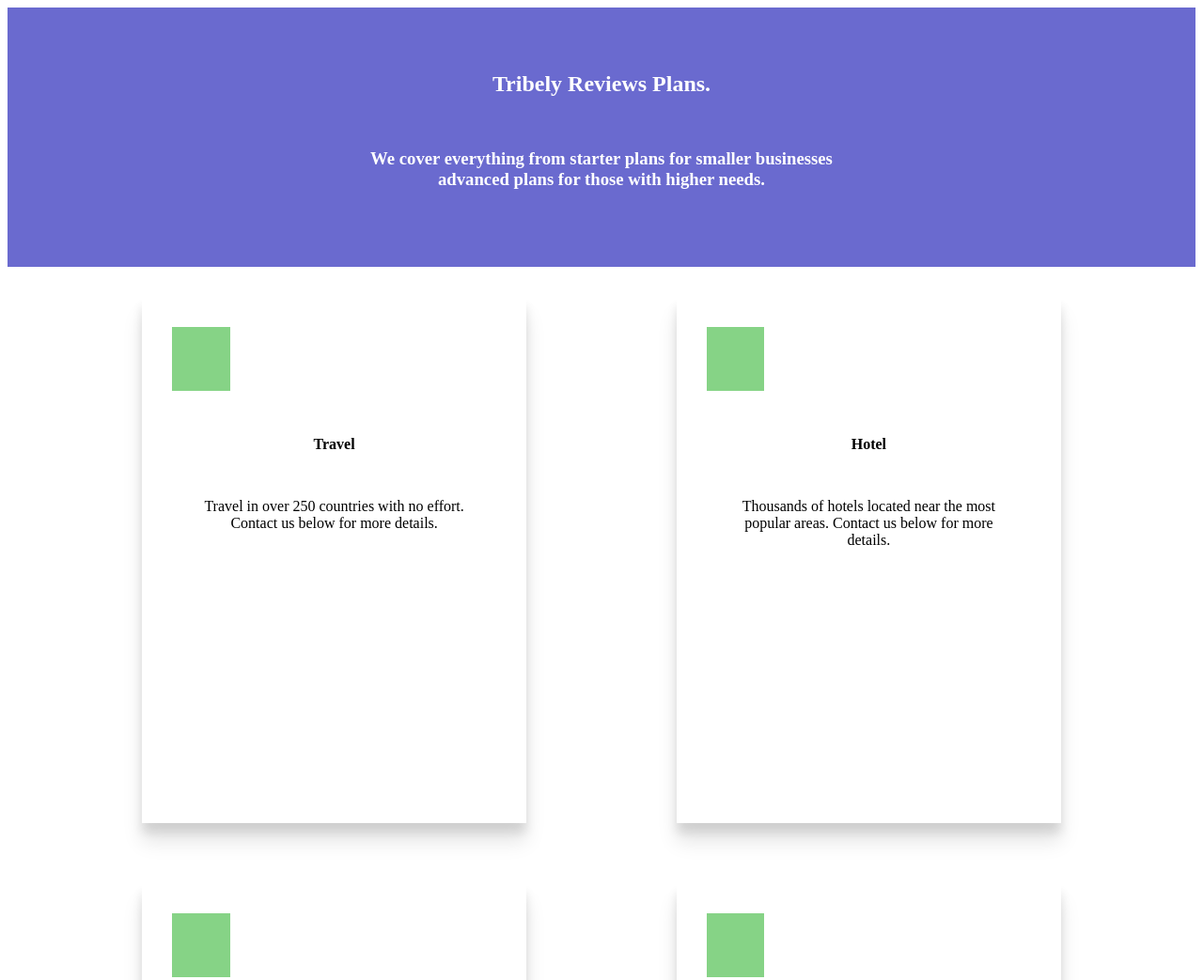
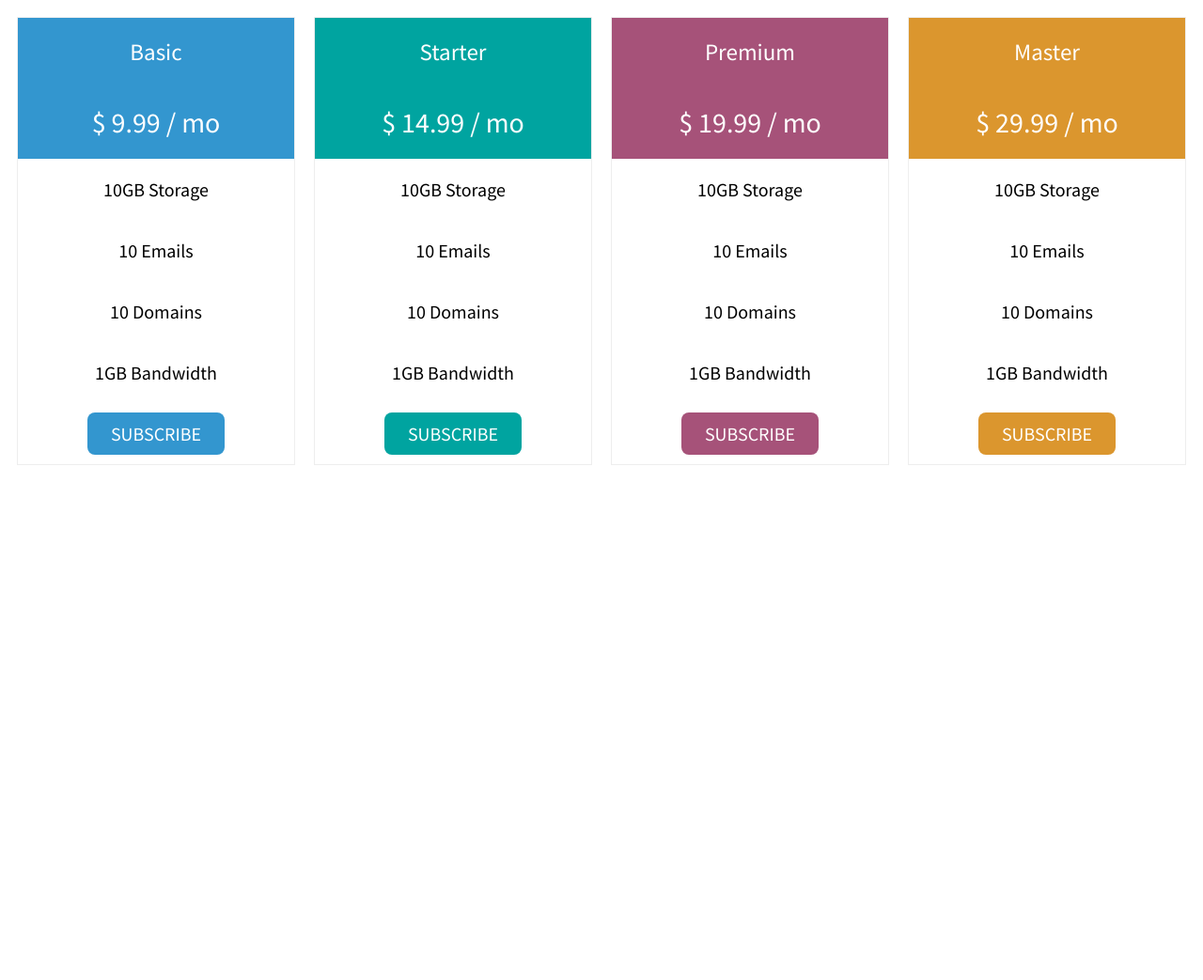
Before and after one commit to alicenormanid/miscellaneous, a plain HTML site: page pricing-cards/index.html in a window 1280 px wide. Shown: the top 1043 px of the page at 94% size. After the commit the page ends 800 px from the top, so only its background shows below. Drawn offline with Linux system fonts and the light colour scheme.

Commit message:
Finished pricing cards
Pricing cards are mobile and mouse responsive, and have aesthetically pleasing styling.

```diff
--- a/pricing-cards/index.html
+++ b/pricing-cards/index.html
@@ -1,53 +1,60 @@
 <!DOCTYPE html>
 <html lang="en">
   <head>
-    <meta charset="UTF-8">
-    <meta name="viewport" content="width=device-width, initial-scale=1.0">
-    <link rel="stylesheet" href="./styles.css">
-    <title>Document</title>
+    <meta charset="UTF-8" />
+    <meta name="viewport" content="width=device-width, initial-scale=1.0" />
+    <link rel="stylesheet" href="./styles.css" />
+    <link href="https://fonts.googleapis.com/css2?family=Source+Sans+Pro&display=swap" rel="stylesheet">
+
+    <title>Tribely Reviews Pricing</title>
   </head>
   <body>
-    <section class="pricing" id="pricing">
-        <header class="cards-head">
-            <h2>Tribely Reviews Plans.</h2>
-            <h3>We cover everything from starter plans for smaller businesses <br/> advanced plans for those with higher needs.</h3>
-        </header>
-
-        <div class="cards">
-            <div class="card">
-                <div class="card-icon">
-                    <img src="./icons/route-solid.svg" alt="">
-                </div>
-                <h4>Travel</h4>
-                <p>Travel in over 250 countries with no effort. Contact us below for more details. </p>
+    <div class="columns">
+      <ul class="card" id="card1">
+        <li class="card-header">Basic</li>
+        <li class="price">$ 9.99 / mo</li>
+        <li>10GB Storage</li>
+        <li>10 Emails</li>
+        <li>10 Domains</li>
+        <li>1GB Bandwidth</li>
+        <li class="grey"><a href="#" class="button">SUBSCRIBE</a></li>
+      </ul>
     </div>
 
-            <div class="card">
-                <div class="card-icon">
-                    <img src="./icons/bed-solid.svg" alt="">
-                </div>
-                <h4>Hotel</h4>
-                <p>Thousands of hotels located near the most popular areas. Contact us below for more details.</p>
+    <div class="columns">
+        <ul class="card" id="card2">
+          <li class="card-header">Starter</li>
+          <li class="price">$ 14.99 / mo</li>
+          <li>10GB Storage</li>
+          <li>10 Emails</li>
+          <li>10 Domains</li>
+          <li>1GB Bandwidth</li>
+          <li class="grey"><a href="#" class="button">SUBSCRIBE</a></li>
+        </ul>
       </div>
 
-            <div class="card">
-                <div class="card-icon">
-                    <img src="./icons/plane-departure-solid.svg" alt="">
-                </div>
-                <h4>Fly</h4>
-                <p>Your flight is <i>included</i> in every purchased trip -- it's on us. Contact us below for more details on this amazing deal. </p>
+      <div class="columns">
+        <ul class="card" id="card3">
+          <li class="card-header">Premium</li>
+          <li class="price">$ 19.99 / mo</li>
+          <li>10GB Storage</li>
+          <li>10 Emails</li>
+          <li>10 Domains</li>
+          <li>1GB Bandwidth</li>
+          <li class="grey"><a href="#" class="button">SUBSCRIBE</a></li>
+        </ul>
       </div>
 
-            <div class="card">
-                <div class="card-icon">
-                    <img src="./icons/route-solid.svg" alt="">
+      <div class="columns">
+        <ul class="card" id="card4">
+          <li class="card-header">Master</li>
+          <li class="price">$ 29.99 / mo</li>
+          <li>10GB Storage</li>
+          <li>10 Emails</li>
+          <li>10 Domains</li>
+          <li>1GB Bandwidth</li>
+          <li><a href="#" class="button">SUBSCRIBE</a></li>
+        </ul>
       </div>
-                <h4>Travel</h4>
-                <p>Travel in over 250 countries with no effort. Contact us below for more details. </p>
-            </div>
-
-        </div>
-
-    </section>
   </body>
 </html>
--- /dev/null
+++ b/pricing-cards/styles.scss
@@ -0,0 +1,99 @@
+* {
+  box-sizing: border-box;
+}
+
+html {
+  font-size: 62.5%;
+}
+
+body {
+    font-family: 'Source Sans Pro', sans-serif;
+}
+
+/* Creates four columns of equal widths */
+.columns {
+  float: left;
+  width: 25%;
+  padding: 1rem;
+}
+
+/*Plan benefits list styling */
+.card {
+  list-style-type: none;
+  border: 1px solid #eee;
+  margin: 0;
+  padding: 0;
+  transition: 0.3s;
+
+  &:hover {
+    box-shadow: 0px 8px 12px 0px rgba(0, 0, 0, 0.3);
+  }
+
+  .card-header {
+    background-color: #6cb383;
+    color: white;
+    font-size: 2.5rem;
+  }
+
+  li {
+    padding: 2rem;
+    text-align: center;
+    font-size: 2rem;
+  }
+
+  .price {
+    color: white;
+    font-size: 3rem;
+  }
+  .button {
+    background-color: #6cb383;
+    border: none;
+    color: white;
+    padding: 1rem 2.5rem;
+    text-align: center;
+    text-decoration: none;
+    font-size: 2rem;
+    border-radius: 0.8rem;
+  }
+}
+
+/*Different colring for the different cards*/
+
+#card1 {
+  .card-header,
+  .price,
+  .button {
+    background-color: #3396cf;
+  }
+}
+
+#card2 {
+  .card-header,
+  .price,
+  .button {
+    background-color: #00a4a0;
+  }
+}
+
+#card3 {
+  .card-header,
+  .price,
+  .button {
+    background-color: #a65279;
+  }
+}
+
+#card4 {
+  .card-header,
+  .price,
+  .button {
+    background-color: #db962e;
+  }
+}
+
+/*Mobile responsiveness: makes columns take up whole screen*/
+@media only screen and (max-width: 600px) {
+  .columns {
+    width: 100%;
+  }
+}
```
Also changed, not shown: pricing-cards/styles.css, 1 other file. Lines whose indentation alone changed are shown as unchanged.
